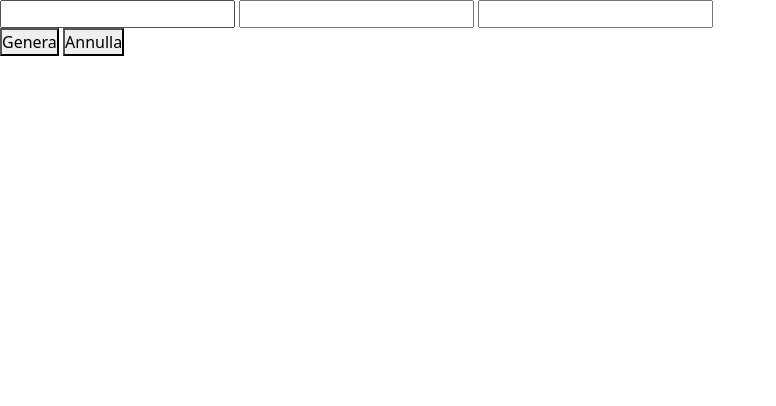
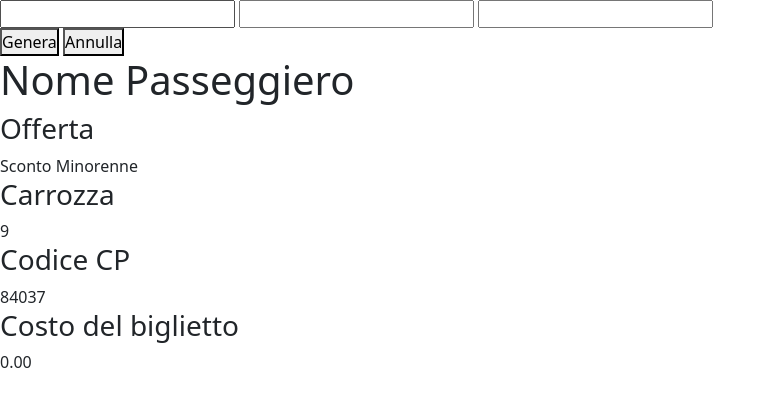
Before and after one commit to macchiagabriele13/js-biglietto-treno-form, a plain HTML site: page index.html in a window 1280 px wide. Both pictures are taken after a click on the button "Genera". Shown: the whole page, without its empty margins (0-776 px from the left). Drawn offline with nearby package versions, Linux system fonts and the light colour scheme.

Commit message:
Commit della disperazione( ma alcune cose vanno)

```diff
--- a/assets/js/main.js
+++ b/assets/js/main.js
@@ -56,8 +56,45 @@ if (userAge < 18) {
 }
 console.log("controllo finalPrice", finalPrice + "€");
 
-const finalTicket = ("Ciao il prezzo del tuo biglietto è " + finalPrice)
+
+
+let discountName
+
+if (userAge < 18) {
+    discountName = "Sconto Minorenne";
+    //console.log(ticketPriceUnder + "€");
+
+} else if (userAge > 65) {
+    discountName = "Sconto Over 65";
+    //console.log(ticketPriceUnder + "€");
+
+} else {
+    discountName = "Nessuno Sconto Applicato";
+    //console.log(ticketPriceUnder + "€");
+}
+console.log("controllo sconto applicato", discountName);
+document.getElementById('sconto').innerHTML = discountName
+
+
+
+const finalTicket = finalPrice
 console.log(finalTicket);
+document.getElementById('prezzo').innerHTML = finalTicket
+
+
+const ticketName = userName
+document.getElementById('titolare').innerHTML = ticketName
+
+const carrozza = Math.floor(Math.random() *10 )
+document.getElementById('carrozza').innerHTML = carrozza
+
+function getRandomIntInclusive(min, max) { min = Math.ceil(10000); max = Math.floor(99999); return Math.floor(Math.random() * (max - min + 1)) + min; }
+
+const zipCode= getRandomIntInclusive(10000, 99999)
+document.getElementById('cp').innerHTML = zipCode
+
+
+
 
 });
 
--- a/index.html
+++ b/index.html
@@ -16,6 +16,7 @@
 
 <body>
   <div>
+    <div>
       <input type="text" name="username" id="username">
       <input type="number" name="km" id="km">
       <input type="number" name="age" id="age">
@@ -28,6 +29,26 @@
       <div>
           <button id="genera">Genera</button>
           <button id="annulla">Annulla</button>
+      </div>
+  </div>
+
+  <div>
+    <h1>Nome Passeggiero</h1>
+    <span id="titolare"></span>
+  </div>
+
+  <div>
+    <h3>Offerta</h3>
+    <span id="sconto"></span>
+
+    <h3>Carrozza</h3>
+    <span id="carrozza"></span>
+
+    <h3>Codice CP</h3>
+    <span id="cp"></span>
+
+    <h3>Costo del biglietto</h3>
+    <span id="prezzo"></span>
   </div>
 
   <script src="./assets/js/main.js"></script>
```
Lines whose indentation alone changed are shown as unchanged.
